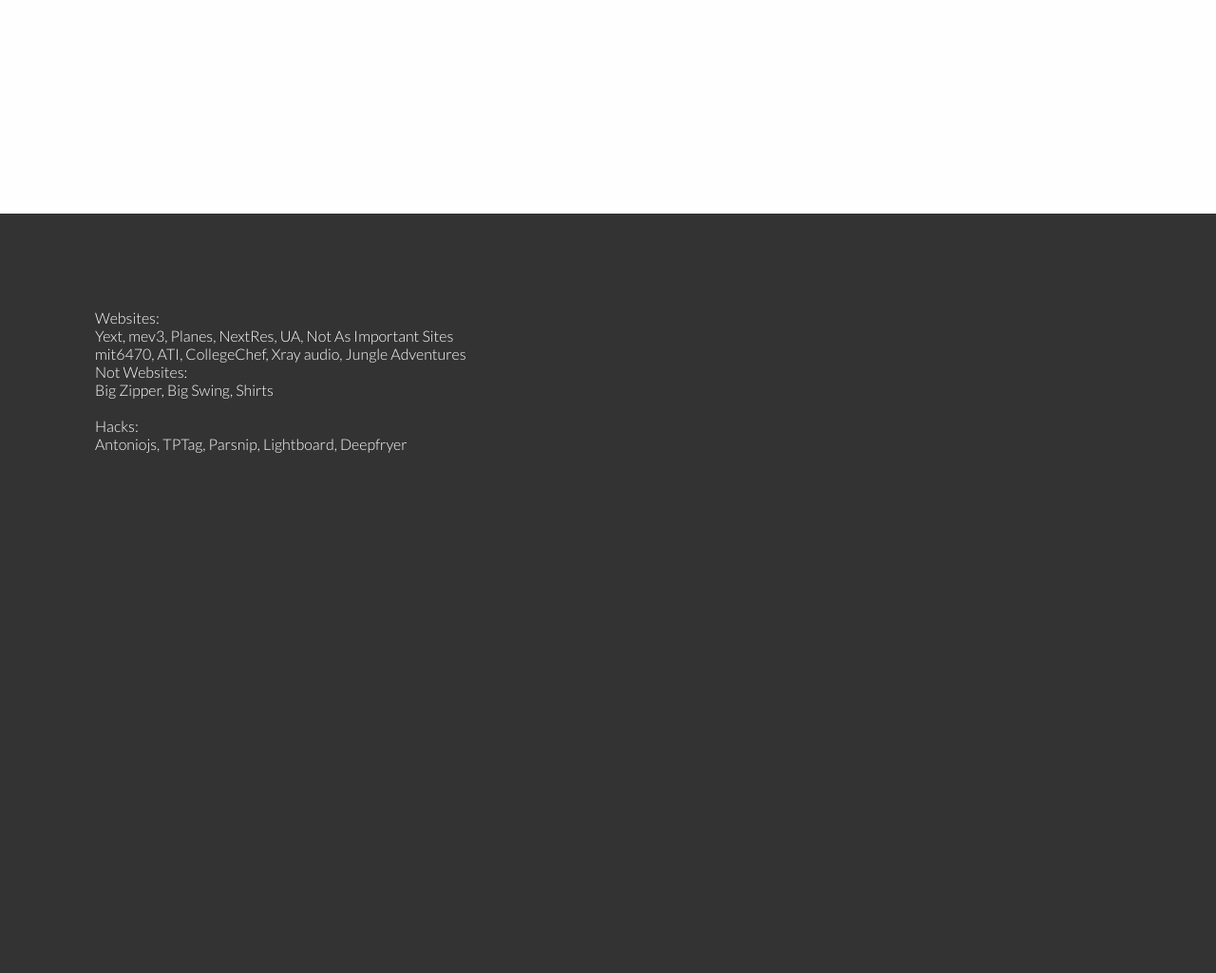
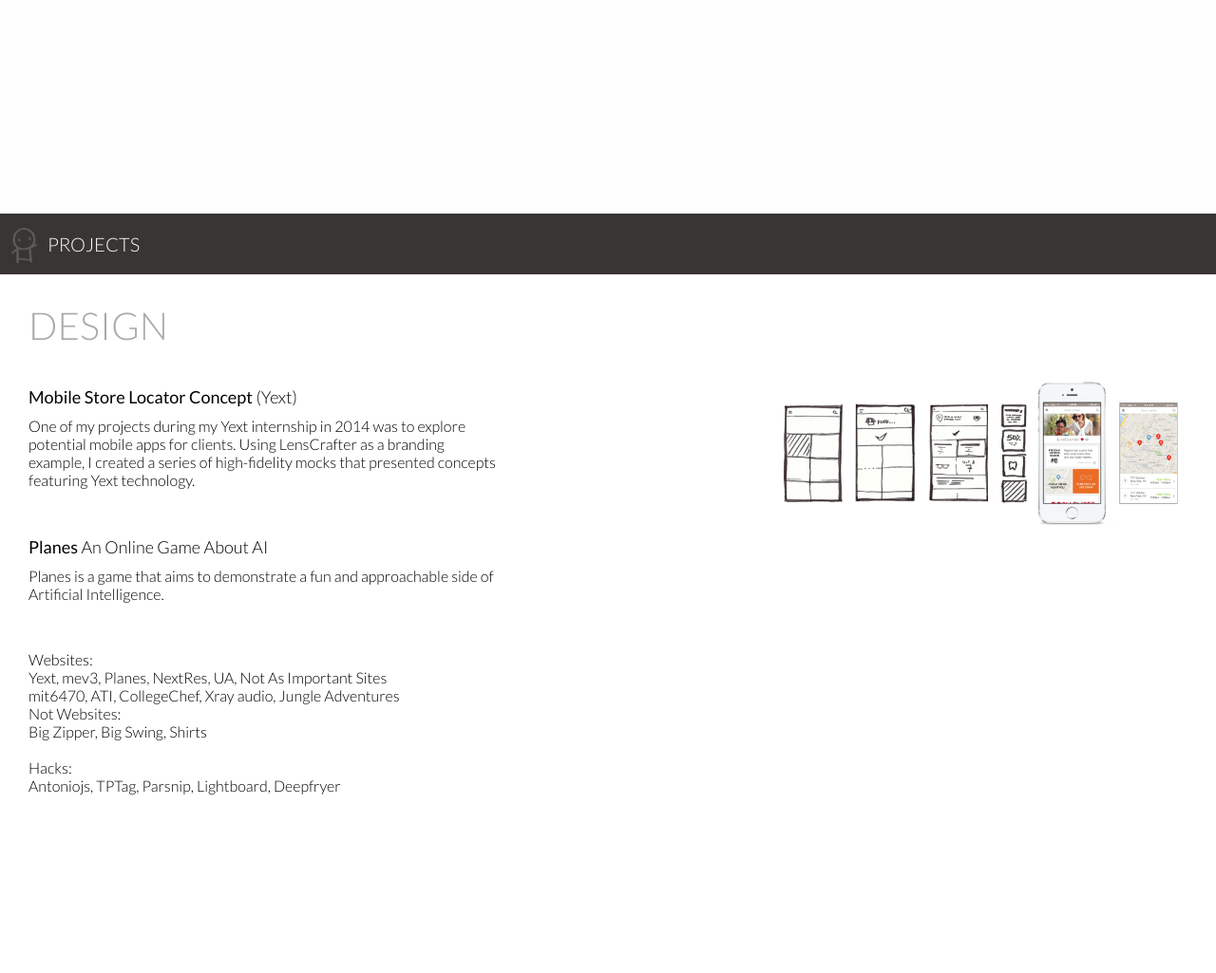
Before and after one commit to poofytoo/mev3, a PHP site: page /index.html in a window 1280 px wide. Shown: the part 575-1600 px from the top of the page at 95% size. Run offline with PHP 8.4, Linux system fonts and the light colour scheme; some libraries are stand-ins or nearby versions.

Commit message:
scroll, and minime

```diff
--- a/css/main.css
+++ b/css/main.css
@@ -1,31 +1,49 @@
 html, body {
   height: 100%;
-  position: relative;
-}
+  position: relative; }
 
 body {
   font-family: 'Lato', sans-serif;
-  line-height: normal;
-}
+  line-height: normal; }
 
 h1 {
   font-family: 'Arvo', sans-serif;
   letter-spacing: 10px;
-  font-size: 20px;
-}
+  font-size: 20px; }
 
 h2 {
   font-weight: 300;
   font-size: 16px;
   color: #666;
-  margin-bottom: 20px;
-}
+  margin-bottom: 20px; }
+
+h3 {
+  font-family: 'Lato', sans-serif;
+  color: #fff;
+  font-size: 20px;
+  font-weight: 300;
+  padding: 20px 50px;
+  background-image: url("images/me-img-dark.png");
+  background-repeat: no-repeat;
+  background-size: 30px;
+  background-position: 10px 15px;
+  background-color: #393532; }
+
+h4 {
+  padding: 30px;
+  margin-bottom: 10px;
+  font-size: 40px;
+  color: #aaa;
+  font-weight: 300; }
+
+.outer-container {
+  min-width: 670px;
+  height: 100%; }
 
 li {
   font-weight: 300;
   font-size: 16px;
-  margin-top: 8px;
-}
+  margin-top: 8px; }
 
 li a {
   color: #aaa;
@@ -34,25 +52,21 @@
   padding: 8px 17px;
   text-decoration: none;
   transition: color 0.2s, border-color 0.2s;
-  -webkit-transition: color 0.2s, border-color 0.2s;
-}
+  -webkit-transition: color 0.2s, border-color 0.2s; }
 
 li a:hover {
   opacity: 1;
   color: #000;
   border: 1px solid #000;
   transition: color 0.2s, border-color 0.2s;
-  -webkit-transition: color 0.2s, border-color 0.2s;
-}
+  -webkit-transition: color 0.2s, border-color 0.2s; }
 
 li a.etc {
-  float: left;
-}
+  float: left; }
 
 li ul.icons {
   display: inline-block;
-  margin-left: 8px;
-}
+  margin-left: 8px; }
 
 li ul.icons li {
   display: inline-block;
@@ -61,8 +75,7 @@
   margin-left: 2px;
   transition: opacity 200ms ease;
   -webkit-transition: opacity 200ms ease;
-  opacity: 0;
-}
+  opacity: 0; }
 
 li ul.icons li a {
   border: 0;
@@ -74,77 +87,122 @@
   line-height: 37px;
   vertical-align: middle;
   text-align: center;
-  opacity: 0.7;
+  opacity: 0.8;
   transition: opacity 0.2s ease;
   -webkit-transition: opacity 0.2s ease;
-  -moz-transition: opacity 0.2s ease;
-}
+  -moz-transition: opacity 0.2s ease; }
 
 li.etc:hover > ul.icons li {
-  opacity: 1;
-}
+  opacity: 1; }
 
-li.etc:hover > ul.icons li:nth-child(1)  { transition-delay: 0    }
-li.etc:hover > ul.icons li:nth-child(2)  { transition-delay: 0.05s }
-li.etc:hover > ul.icons li:nth-child(3)  { transition-delay: 0.1s }
-li.etc:hover > ul.icons li:nth-child(4)  { transition-delay: 0.15s }
-li.etc:hover > ul.icons li:nth-child(5)  { transition-delay: 0.2s }
+li.etc:hover > ul.icons li:nth-child(1) {
+  transition-delay: 0; }
 
-li.etc > ul.icons li:nth-child(1)  { transition-delay: 0.2s    }
-li.etc > ul.icons li:nth-child(2)  { transition-delay: 0.15s }
-li.etc > ul.icons li:nth-child(3)  { transition-delay: 0.1s }
-li.etc > ul.icons li:nth-child(4)  { transition-delay: 0.05s }
-li.etc > ul.icons li:nth-child(5)  { transition-delay: 0 }
+li.etc:hover > ul.icons li:nth-child(2) {
+  transition-delay: 0.05s; }
+
+li.etc:hover > ul.icons li:nth-child(3) {
+  transition-delay: 0.1s; }
+
+li.etc:hover > ul.icons li:nth-child(4) {
+  transition-delay: 0.15s; }
+
+li.etc:hover > ul.icons li:nth-child(5) {
+  transition-delay: 0.2s; }
+
+li.etc > ul.icons li:nth-child(1) {
+  transition-delay: 0.2s; }
+
+li.etc > ul.icons li:nth-child(2) {
+  transition-delay: 0.15s; }
+
+li.etc > ul.icons li:nth-child(3) {
+  transition-delay: 0.1s; }
+
+li.etc > ul.icons li:nth-child(4) {
+  transition-delay: 0.05s; }
+
+li.etc > ul.icons li:nth-child(5) {
+  transition-delay: 0; }
 
 li ul.icons li a:hover {
-  opacity: 1;
-}
+  opacity: 1; }
 
 li ul.icons li a.flaticon-facebook {
-  background-color: #547BBD;
-}
+  background-color: #547BBD; }
 
 li ul.icons li a.flaticon-github {
-  background-color: #000;
-}
+  background-color: #000; }
 
 li ul.icons li a.flaticon-email {
-  background-color: #aaa;
-}
+  background-color: #aaa; }
 
 li ul.icons li a.flaticon-tumblr {
-  background-color: #5F90B0;
-}
+  background-color: #5F90B0; }
 
 li ul.icons li a.flaticon-twitter {
-  background-color: #79CCF0;
-}
+  background-color: #79CCF0; }
 
 .hello-there {
-  background-color: #fefefe;
-}
+  background-color: #fefefe; }
 
 .hello-there .content {
   padding: 0 200px;
   position: relative;
   top: calc(50% - 130px);
-  top: -webkit-calc(50% - 130px);
-}
+  top: -webkit-calc(50% - 130px); }
 
 .my-projects {
-  background-color: #333;
-}
-
-.my-projects .content {
-  padding: 100px 100px;
-  color: #fff;
-  font-weight: 300;
-}
+  background-color: #fff; }
+  .my-projects .content {
+    padding: 0px 30px;
+    color: #000;
+    font-weight: 300;
+    margin-bottom: 30px; }
+  .my-projects .big-project {
+    margin-bottom: 50px; }
+  .my-projects .project-text {
+    width: 500px;
+    display: inline-block; }
+  .my-projects .project-title {
+    font-size: 18px;
+    margin-bottom: 10px; }
+    .my-projects .project-title em {
+      font-weight: 500; }
+  .my-projects .project-img {
+    display: inline-block;
+    float: right; }
+  .my-projects .yext-locator {
+    background-image: url("projects/yext-mobile-locator.png");
+    height: 266px;
+    background-repeat: no-repeat;
+    background-size: 400px;
+    display: inline-block;
+    vertical-align: top;
+    position: relative;
+    top: -10px; }
+    .my-projects .yext-locator.yext-locator-1 {
+      width: 70px; }
+    .my-projects .yext-locator.yext-locator-2 {
+      width: 70px;
+      background-position: -70px 0; }
+    .my-projects .yext-locator.yext-locator-3 {
+      width: 70px;
+      background-position: -140px 0; }
+    .my-projects .yext-locator.yext-locator-4 {
+      width: 36px;
+      margin-left: 5px;
+      background-position: -215px 0; }
+    .my-projects .yext-locator.yext-locator-5 {
+      width: 80px;
+      background-position: -250px 0; }
+    .my-projects .yext-locator.yext-locator-6 {
+      width: 80px;
+      background-position: -330px 0; }
 
 .section-chunk {
   height: 100%;
-  position: relative;
-}
+  position: relative; }
 
 .me {
   width: 36px;
@@ -154,5 +212,20 @@
   left: 140px;
   background-size: 100%;
   background-repeat: no-repeat;
-  background-image: url('images/me-img.png');
-}
+  background-image: url("images/me-img.png"); }
+
+@media (max-width: 1030px) {
+  .yext-locator-4 {
+    display: none !important; } }
+@media (max-width: 966px) {
+  .yext-locator-1 {
+    display: none !important; } }
+@media (max-width: 876px) {
+  .yext-locator-2 {
+    display: none !important; } }
+@media (max-width: 827px) {
+  .yext-locator-6 {
+    display: none !important; } }
+@media (max-width: 730px) {
+  .yext-locator-3 {
+    display: none !important; } }
--- /dev/null
+++ b/css/main.scss
@@ -0,0 +1,280 @@
+html, body {
+  height: 100%;
+  position: relative;
+}
+
+body {
+  font-family: 'Lato', sans-serif;
+  line-height: normal;
+}
+
+h1 {
+  font-family: 'Arvo', sans-serif;
+  letter-spacing: 10px;
+  font-size: 20px;
+}
+
+h2 {
+  font-weight: 300;
+  font-size: 16px;
+  color: #666;
+  margin-bottom: 20px;
+}
+
+h3 {
+  font-family: 'Lato', sans-serif;
+  color: #fff;
+  font-size: 20px;
+  font-weight: 300;
+  padding: 20px 50px;
+  background-image: url('images/me-img-dark.png');
+  background-repeat: no-repeat;
+  background-size: 30px;
+  background-position: 10px 15px;
+  background-color: #393532;
+}
+
+h4 {
+  padding: 30px;
+  margin-bottom: 10px;
+  font-size: 40px;
+  color: #aaa;
+  font-weight: 300;
+}
+
+.outer-container {
+  min-width: 670px;
+  height: 100%;
+}
+
+li {
+  font-weight: 300;
+  font-size: 16px;
+  margin-top: 8px;
+}
+
+li a {
+  color: #aaa;
+  border: 1px solid #aaa;
+  display: inline-block;
+  padding: 8px 17px;
+  text-decoration: none;
+  transition: color 0.2s, border-color 0.2s;
+  -webkit-transition: color 0.2s, border-color 0.2s;
+}
+
+li a:hover {
+  opacity: 1;
+  color: #000;
+  border: 1px solid #000;
+  transition: color 0.2s, border-color 0.2s;
+  -webkit-transition: color 0.2s, border-color 0.2s;
+}
+
+li a.etc {
+  float: left;
+}
+
+li ul.icons {
+  display: inline-block;
+  margin-left: 8px;
+}
+
+li ul.icons li {
+  display: inline-block;
+  font-weight: 100;
+  margin-top: 0;
+  margin-left: 2px;
+  transition: opacity 200ms ease;
+  -webkit-transition: opacity 200ms ease;
+  opacity: 0;
+}
+
+li ul.icons li a {
+  border: 0;
+  font-weight: 100;
+  color: #fefefe;
+  padding: 0;
+  width: 37px;
+  height: 37px;
+  line-height: 37px;
+  vertical-align: middle;
+  text-align: center;
+  opacity: 0.8;
+  transition: opacity 0.2s ease;
+  -webkit-transition: opacity 0.2s ease;
+  -moz-transition: opacity 0.2s ease;
+}
+
+li.etc:hover > ul.icons li {
+  opacity: 1;
+}
+
+li.etc:hover > ul.icons li:nth-child(1)  { transition-delay: 0    }
+li.etc:hover > ul.icons li:nth-child(2)  { transition-delay: 0.05s }
+li.etc:hover > ul.icons li:nth-child(3)  { transition-delay: 0.1s }
+li.etc:hover > ul.icons li:nth-child(4)  { transition-delay: 0.15s }
+li.etc:hover > ul.icons li:nth-child(5)  { transition-delay: 0.2s }
+
+li.etc > ul.icons li:nth-child(1)  { transition-delay: 0.2s    }
+li.etc > ul.icons li:nth-child(2)  { transition-delay: 0.15s }
+li.etc > ul.icons li:nth-child(3)  { transition-delay: 0.1s }
+li.etc > ul.icons li:nth-child(4)  { transition-delay: 0.05s }
+li.etc > ul.icons li:nth-child(5)  { transition-delay: 0 }
+
+li ul.icons li a:hover {
+  opacity: 1;
+}
+
+li ul.icons li a.flaticon-facebook {
+  background-color: #547BBD;
+}
+
+li ul.icons li a.flaticon-github {
+  background-color: #000;
+}
+
+li ul.icons li a.flaticon-email {
+  background-color: #aaa;
+}
+
+li ul.icons li a.flaticon-tumblr {
+  background-color: #5F90B0;
+}
+
+li ul.icons li a.flaticon-twitter {
+  background-color: #79CCF0;
+}
+
+.hello-there {
+  background-color: #fefefe;
+}
+
+.hello-there .content {
+  padding: 0 200px;
+  position: relative;
+  top: calc(50% - 130px);
+  top: -webkit-calc(50% - 130px);
+}
+
+.my-projects {
+  background-color: #fff;
+
+  .content {
+    padding: 0px 30px;
+    color: #000;
+    font-weight: 300;
+    margin-bottom: 30px;
+  }
+
+  .big-project {
+    margin-bottom: 50px;
+  }
+
+  .project-text {
+    width: 500px;
+    display: inline-block;
+  }
+
+  .project-title {
+    font-size: 18px;
+    margin-bottom: 10px;
+
+    em {
+      font-weight: 500;
+    }
+  }
+
+  .project-img {
+    display: inline-block;
+    float: right;
+  }
+
+  .yext-locator {
+    background-image: url('projects/yext-mobile-locator.png');
+    height: 266px;
+    background-repeat: no-repeat;
+    background-size: 400px;
+    display: inline-block;
+    vertical-align: top;
+    position: relative;
+    top: -10px;
+
+    &.yext-locator-1 {
+      width: 70px;
+    }
+
+    &.yext-locator-2 {
+      width: 70px;
+      background-position: -70px 0;
+    }
+
+    &.yext-locator-3 {
+      width: 70px;
+      background-position: -140px 0;
+    }
+
+    &.yext-locator-4 {
+      width: 36px;
+      margin-left: 5px;
+      background-position: -215px 0;
+    }
+
+    &.yext-locator-5 {
+      width: 80px;
+      background-position: -250px 0;
+    }
+
+    &.yext-locator-6 {
+      width: 80px;
+      background-position: -330px 0;
+    }
+  }
+
+}
+
+.section-chunk {
+  height: 100%;
+  position: relative;
+}
+
+.me {
+  width: 36px;
+  height: 50px;
+  position: absolute;
+  top: 0px;
+  left: 140px;
+  background-size: 100%;
+  background-repeat: no-repeat;
+  background-image: url('images/me-img.png');
+}
+
+@media (max-width: 1030px) {
+  .yext-locator-4 {
+    display: none !important;
+  }
+}
+
+@media (max-width: 966px) {
+  .yext-locator-1 {
+    display: none !important;
+  }
+}
+
+@media (max-width: 876px) {
+  .yext-locator-2 {
+    display: none !important;
+  }
+}
+
+@media (max-width: 827px) {
+  .yext-locator-6 {
+    display: none !important;
+  }
+}
+
+@media (max-width: 730px) {
+  .yext-locator-3 {
+    display: none !important;
+  }
+}
--- a/index.html
+++ b/index.html
@@ -7,10 +7,13 @@
   <link rel="stylesheet" type="text/css" href="css/main.css" media="screen" />
   <script src="http://ajax.googleapis.com/ajax/libs/jquery/1.10.2/jquery.min.js"></script>
   <link href='http://fonts.googleapis.com/css?family=Lato:100,300,400,700,900,100italic,300italic,400italic,700italic,900italic' rel='stylesheet' type='text/css'>
+  <script src="http://ajax.googleapis.com/ajax/libs/jqueryui/1.11.1/jquery-ui.min.js"></script>
   <link href='http://fonts.googleapis.com/css?family=Arvo' rel='stylesheet' type='text/css'>
+  <script src="js/scrollTo.js"></script>
   <script src="js/scripts.js"></script>
 </head>
 <body>
+  <div class="outer-container">
     <div class="hello-there section-chunk">
       <div class="content">
         <h1>VICTOR HUNG</h1>
@@ -18,11 +21,11 @@
         <div class="me">
         </div>
         <ul>
-        <li><a href='/projects'>projects</a></li>
+          <li><a class="projects-btn" href='#projects'>projects</a></li>
           <li><a href='/hacks'>hacks</a></li>
           <li><a href='/life'>life</a></li>
           <li class='etc'>
-          <a href='/etc' class='etc'>and etc.</a>
+            <a href='#' class='etc'>and etc.</a>
             <ul class='icons'>
               <li><a href='https://github.com/poofytoo' target='blank' class='flaticon flaticon-github'></a></li>
               <li><a href='https://www.facebook.com/victorhung92' target='blank' class='flaticon flaticon-facebook'></a></li>
@@ -35,6 +38,40 @@
       </div>
     </div>
     <div class="my-projects section-chunk">
+      <h3>PROJECTS</h3>
+      <h4>DESIGN</h4>
+      <div class="content">
+        <div class="big-project">
+          <div class="project-text">
+            <div class="project-title">
+              <em>Mobile Store Locator Concept</em> (Yext)
+            </div>
+            <div class="project-desc">
+              One of my projects during my Yext internship in 2014 was to explore potential mobile apps for clients. Using LensCrafter as a branding example, I created a series of high-fidelity mocks that presented concepts featuring Yext technology.
+            </div>
+          </div>
+          <div class="project-img">
+            <div class="yext-locator yext-locator-1"></div>
+            <div class="yext-locator yext-locator-2"></div>
+            <div class="yext-locator yext-locator-3"></div>
+            <div class="yext-locator yext-locator-4"></div>
+            <div class="yext-locator yext-locator-5"></div>
+            <div class="yext-locator yext-locator-6"></div>
+          </div>
+        </div>
+
+        <div class="big-project">
+          <div class="project-text">
+            <div class="project-title">
+              <em>Planes</em> An Online Game About AI
+            </div>
+            <div class="project-desc">
+              Planes is a game that aims to demonstrate a fun and approachable side of Artificial Intelligence.
+            </div>
+          </div>
+        </div>
+
+      </div>
       <div class="content">
         Websites: <br />
         Yext, mev3, Planes, NextRes, UA,
@@ -47,5 +84,6 @@
         Antoniojs, TPTag, Parsnip, Lightboard, Deepfryer
       </div>
     </div>
+  </div>
 </body>
 </html>
--- a/js/scripts.js
+++ b/js/scripts.js
@@ -0,0 +1,5 @@
+$(function() {
+  $('.projects-btn').on('click', function() {
+    $(document).scrollTo($('.my-projects'), 500, {easing:'easeOutQuart'});
+  })
+});
```
Also changed, not shown: js/scrollTo.js (added, +7 -0 lines), css/images/me-img-dark.png (added), css/projects/yext-mobile-locator.png (added), 1 other file. Lines whose indentation alone changed are shown as unchanged.
